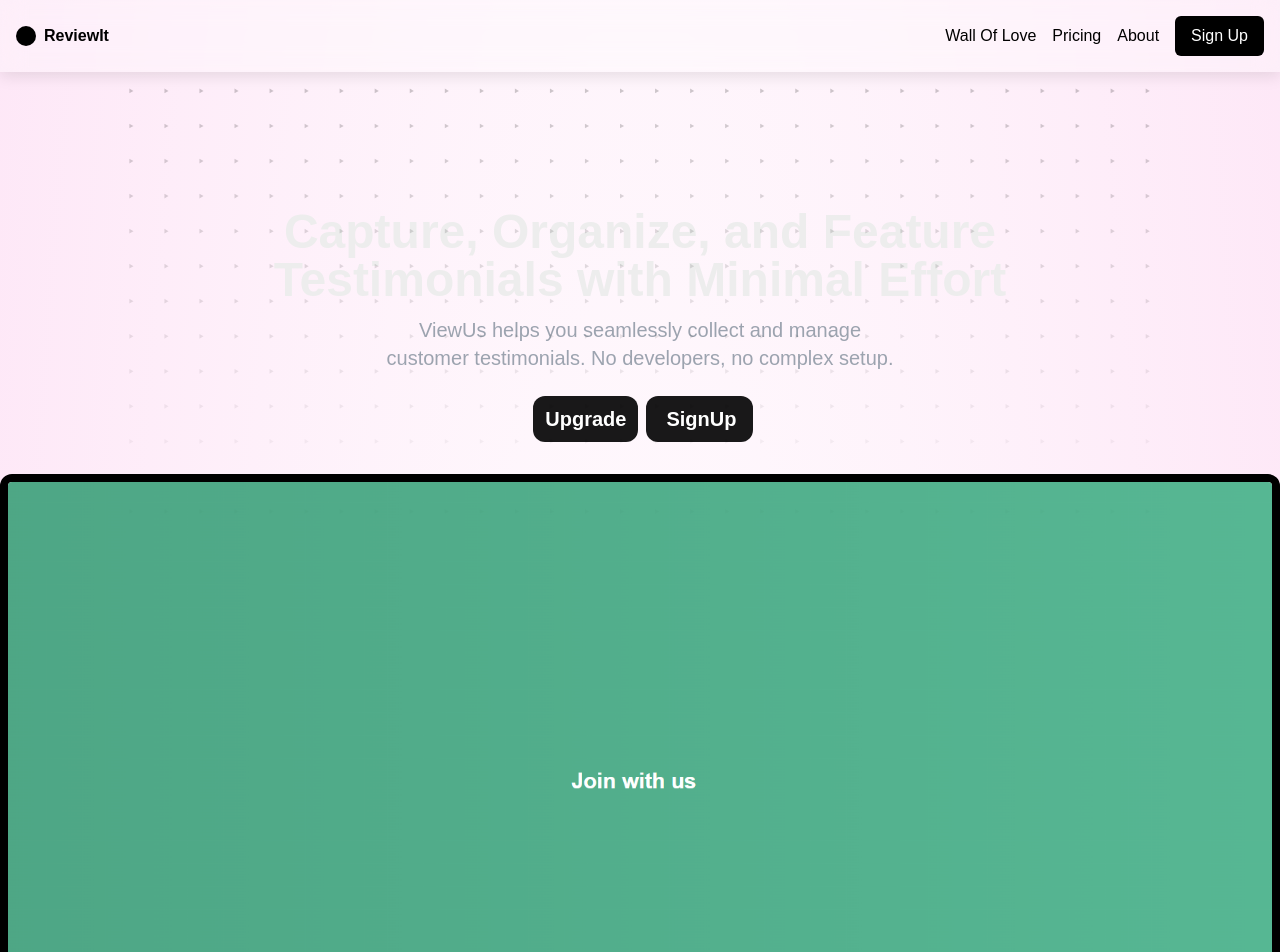
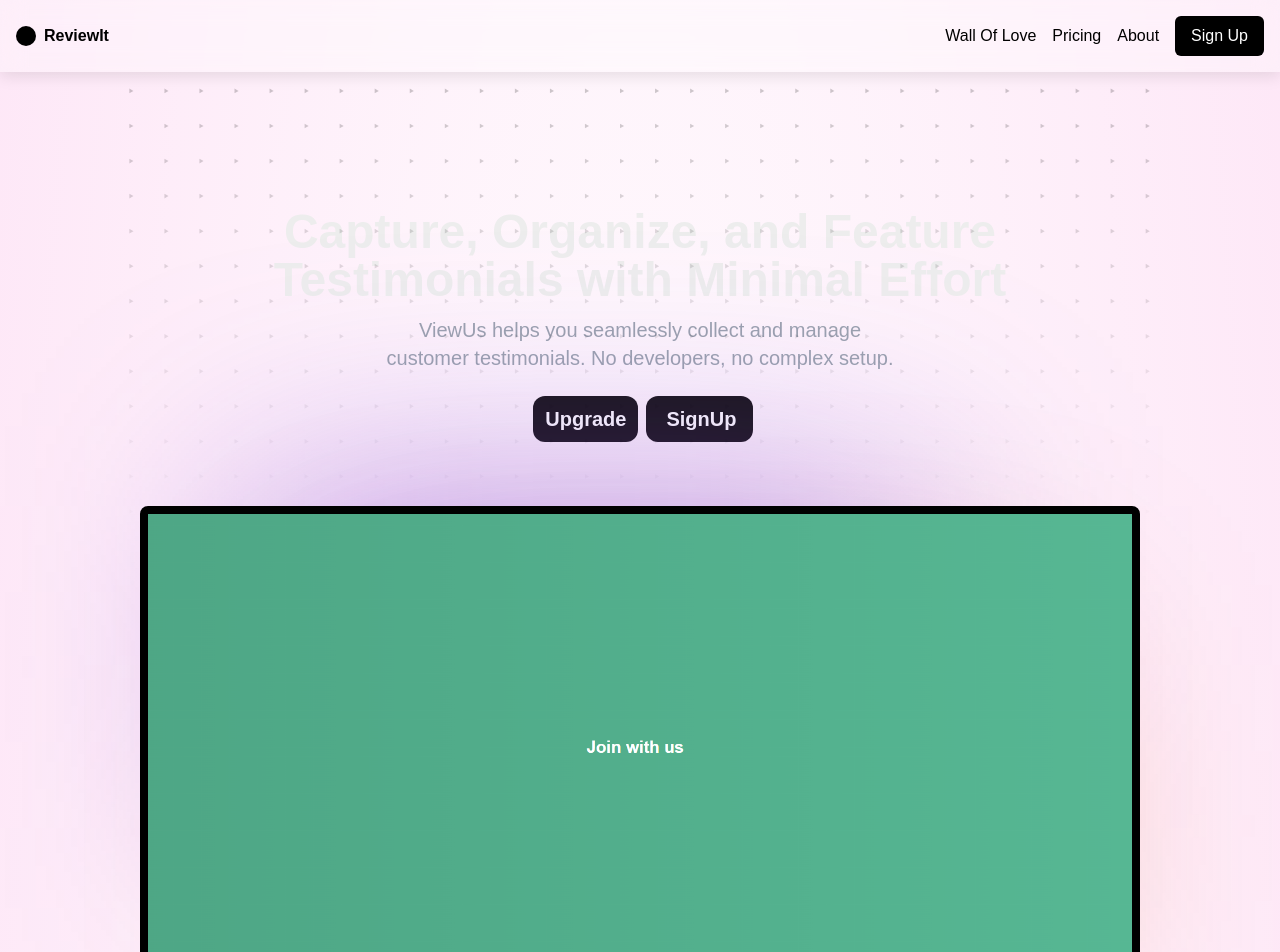
Before and after one commit to Ankur1493/viewUs-sec, a Next.js app: page / in a window 1280 px wide. Shown: the top 952 px of the page. Built offline with nearby package versions, Linux system fonts and the light colour scheme.

Commit message:
created hero image section and implemented animation to it

```diff
--- a/app/page.tsx
+++ b/app/page.tsx
@@ -1,14 +1,19 @@
 import Navbar from "@/components/Navbar";
 import Link from "next/link";
-import Image from "next/image";
 import { Grid } from "@/components/landing/Grid";
 import { StepstoCreate } from "@/components/landing/StepsToCreate";
 import TriangleGrid from "@/components/landing/TriangleGrid";
+import HeroImage from "@/components/landing/HeroImage";
 
 export default function Home() {
+  const slice = {
+    primary: {
+      image: "/assets/images/sample.png",
+    },
+  };
   return (
     <>
-      <div className=" relativeflex flex-col items-center absolute top-0 w-screen transform bg-white bg-[radial-gradient(60%_120%_at_50%_50%,hsla(0,0%,100%,0)_0,rgba(252,205,238,.5)_100%)]">
+      <div className=" relative flex flex-col items-center absolute top-0 w-screen transform bg-white bg-[radial-gradient(60%_120%_at_50%_50%,hsla(0,0%,100%,0)_0,rgba(252,205,238,.5)_100%)]">
         <Navbar />
         <div className="absolute top-20 w-full flex justify-center">
           <TriangleGrid />
@@ -39,14 +44,8 @@ export default function Home() {
               SignUp
             </Link>
           </div>
-          <div className="py-8">
-            <Image
-              src="/assets/images/sample.png"
-              alt="Sample pic"
-              width={1000}
-              height={2000}
-              className="w-full h-full rounded-xl border border-black border-8"
-            />
+          <div>
+            <HeroImage imageSrc={slice.primary.image} />
           </div>
           <div className="relative w-full top-40">
             <h2
--- /dev/null
+++ b/components/landing/HeroImage.tsx
@@ -0,0 +1,106 @@
+"use client";
+import { useEffect } from "react";
+import { gsap } from "gsap";
+import Image from "next/image";
+
+// Define the properties of the HeroImage component
+interface HeroImageProps {
+  imageSrc?: string;
+}
+
+const HeroImage: React.FC<HeroImageProps> = ({ imageSrc }) => {
+  useEffect(() => {
+    const prefersReducedMotion = window.matchMedia(
+      "(prefers-reduced-motion: reduce"
+    ).matches;
+
+    if (prefersReducedMotion) {
+      gsap.set(
+        ".hero__heading, .hero__body, .hero__button, .hero__image, .hero__glow",
+        {
+          opacity: 1,
+        }
+      );
+      return;
+    }
+
+    const tl = gsap.timeline({ defaults: { ease: "power2.inOut" } });
+
+    tl.fromTo(
+      ".hero__heading",
+      { scale: 0.5 },
+      { scale: 1, opacity: 1, duration: 1.4 }
+    );
+    tl.fromTo(
+      ".hero__body",
+      { y: 20 },
+      { y: 0, opacity: 1, duration: 1.2 },
+      "-=0.6"
+    );
+    tl.fromTo(
+      ".hero__button",
+      { scale: 1.5 },
+      { scale: 1, opacity: 1, duration: 1.3 },
+      "-=0.8"
+    );
+    tl.fromTo(
+      ".hero__image",
+      { y: 100 },
+      { y: 0, opacity: 1, duration: 1.3 },
+      "+=0.3"
+    );
+    tl.fromTo(
+      ".hero__glow",
+      { scale: 0.5 },
+      { scale: 1, opacity: 1, duration: 1.8 },
+      "-=1"
+    );
+
+    gsap.to(".hero__glow--one", {
+      ease: "power2.inOut",
+      repeat: -1,
+      repeatDelay: 0,
+      keyframes: [
+        { top: "0%", left: "33%", duration: 0 },
+        { top: "33%", left: "33%", duration: 2 },
+        { top: "33%", left: "0%", duration: 3 },
+        { top: "0%", left: "0%", duration: 2 },
+        { top: "0%", left: "33%", duration: 3 },
+      ],
+    });
+
+    gsap.to(".hero__glow--two", {
+      ease: "power2.inOut",
+      repeat: -1,
+      repeatDelay: 0,
+      keyframes: [
+        { top: "33%", left: "0%", duration: 0 },
+        { top: "0%", left: "0%", duration: 2 },
+        { top: "0%", left: "33%", duration: 3 },
+        { top: "33%", left: "33%", duration: 2 },
+        { top: "33%", left: "0%", duration: 3 },
+      ],
+    });
+  }, []);
+
+  return (
+    <div className="relative text-center">
+      <div className="hero__image glass-container mt-16 w-fit opacity-0">
+        <div className="hero__glow hero__glow--one absolute left-1/3 top-0 -z-10 h-2/3 w-2/3 bg-violet-700/50 mix-blend-screen blur-3xl filter md:blur-[120px] opacity-0" />
+        <div className="hero__glow hero__glow--two absolute left-0 top-1/3 -z-10 h-2/3 w-2/3 bg-orange-600/50 mix-blend-screen blur-3xl filter md:blur-[120px] opacity-0" />
+
+        {imageSrc && (
+          <Image
+            src={imageSrc}
+            alt="Hero Image"
+            width={1000}
+            height={2000}
+            className="rounded-lg  border border-black border-8"
+          />
+        )}
+      </div>
+    </div>
+  );
+};
+
+export default HeroImage;
```
